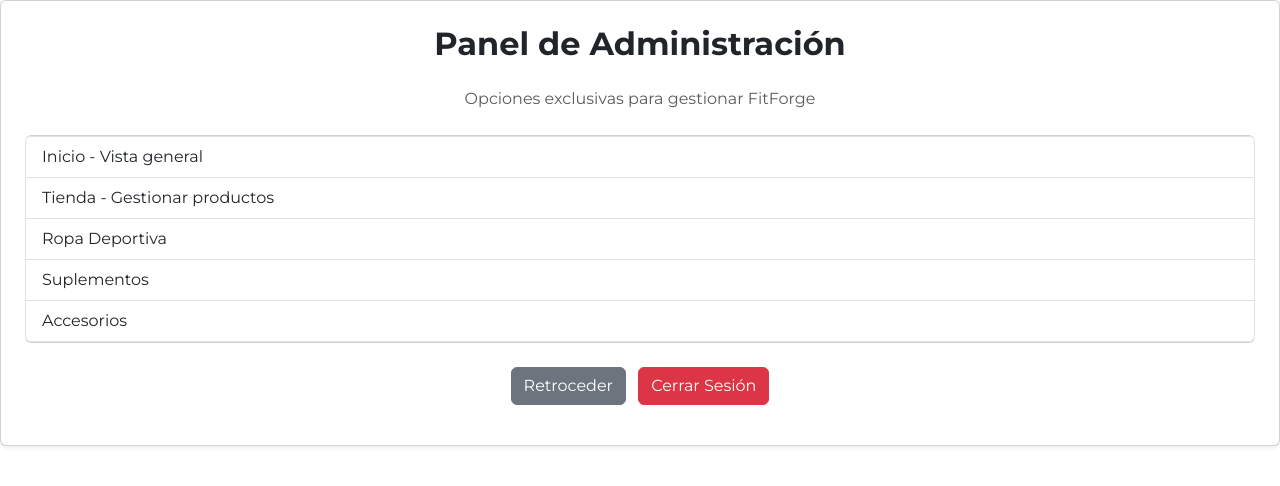
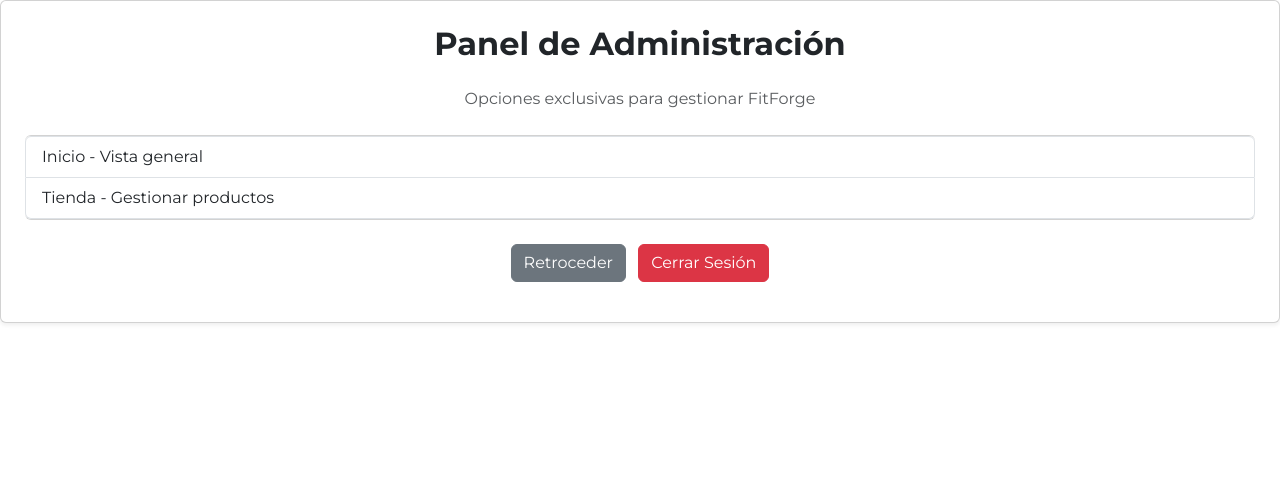
Before and after one commit to RamzaF/PF-Fitforge, a Spring Boot app: page /admin in a window 1280 px wide. Shown: the top 486 px of the page. Run offline with Spring Boot 4, Linux system fonts and the light colour scheme; the visitor is signed in with stand-in values (Sample User, id 1); some of the project's set-up classes (security, data sources, template engines, error pages and the like) are left out, and stand-ins take their place; some libraries are stand-ins or nearby versions.

Commit message:
Interfaz de admin recortada y mejorada (Ocultar opciones innecesarias para admin)

```diff
--- a/InitializrSpringbootProject/src/main/resources/templates/admin.html
+++ b/InitializrSpringbootProject/src/main/resources/templates/admin.html
@@ -34,15 +34,6 @@
                     <li class="list-group-item">
                         <a href="/tienda/listado" class="text-decoration-none text-dark">Tienda - Gestionar productos</a>
                     </li>
-                    <li class="list-group-item">
-                        <a href="/admin/ropa-deportiva" class="text-decoration-none text-dark">Ropa Deportiva</a>
-                    </li>
-                    <li class="list-group-item">
-                        <a href="/admin/suplementos" class="text-decoration-none text-dark">Suplementos</a>
-                    </li>
-                    <li class="list-group-item">
-                        <a href="/admin/accesorios" class="text-decoration-none text-dark">Accesorios</a>
-                    </li>
                 </ul>
                 <p class="text-center mt-4">
                     <a href="/" class="btn btn-secondary me-2">Retroceder</a>
--- a/InitializrSpringbootProject/src/main/resources/templates/layout/plantilla.html
+++ b/InitializrSpringbootProject/src/main/resources/templates/layout/plantilla.html
@@ -12,7 +12,7 @@
         <link rel="stylesheet" href="https://cdn.jsdelivr.net/npm/bootstrap-icons@1.10.3/font/bootstrap-icons.css">
         <!-- CSS personalizado -->
         <link rel="stylesheet" th:href="@{/css/estilos.css}" />
-        <link rel="icon" type="image/x-icon" th:href="@{/uploads/favicon.ico}">
+        <link rel="icon" type="image/x-icon" th:href="@{/Uploads/favicon.ico}">
         <!-- Fuentes de Google -->
         <link href="https://fonts.googleapis.com/css2?family=Montserrat:wght@400;500;600;700&display=swap" rel="stylesheet">
     </head>
@@ -35,14 +35,23 @@
             <nav class="navbar navbar-expand-lg navbar-dark bg-dark shadow-sm py-2">
                 <div class="container">
                     <a class="navbar-brand" href="/">
-                        <img th:src="@{/uploads/FitForge logo oficial-white.png}" alt="FitForge Logo" height="40">
+                        <img th:src="@{/Uploads/FitForge logo oficial-white.png}" alt="FitForge Logo" height="40">
                     </a>
                     <button class="navbar-toggler" type="button" data-bs-toggle="collapse" data-bs-target="#navbarMain" aria-controls="navbarMain" aria-expanded="false" aria-label="Toggle navigation">
                         <span class="navbar-toggler-icon"></span>
                     </button>
                     <div class="collapse navbar-collapse" id="navbarMain">
-                        <ul class="navbar-nav ms-auto mb-2 mb-lg-0">
-                            <!-- Opciones para todos (admin y usuario) -->
+                        <!-- Menú para administradores -->
+                        <ul class="navbar-nav ms-auto mb-2 mb-lg-0" sec:authorize="hasRole('ROLE_ADMIN')">
+                            <li class="nav-item">
+                                <a class="nav-link" href="/admin/productos/listado">Admin</a>
+                            </li>
+                            <li class="nav-item">
+                                <a class="nav-link" href="/tienda/listado">Tienda</a>
+                            </li>
+                        </ul>
+                        <!-- Menú para no administradores -->
+                        <ul class="navbar-nav ms-auto mb-2 mb-lg-0" sec:authorize="!hasRole('ROLE_ADMIN')">
                             <li class="nav-item">
                                 <a class="nav-link" href="/">Inicio</a>
                             </li>
@@ -59,11 +68,6 @@
                                     <li><a class="dropdown-item" href="/categoria/Accesorios">Accesorios</a></li>
                                 </ul>
                             </li>
-                            <!-- Opción exclusiva para administradores -->
-                            <li class="nav-item" sec:authorize="hasRole('ROLE_ADMIN')">
-                                <a class="nav-link" href="/admin/productos/listado">Admin</a>
-                            </li>
-                            <!-- Opciones exclusivas para usuarios (no admin) -->
                             <li class="nav-item">
                                 <a class="nav-link" href="/nosotros">Nosotros</a>
                             </li>
@@ -109,7 +113,7 @@
         <div th:fragment="Banner-p" class="position-relative hero-section">
             <div class="hero-bg position-absolute top-0 start-0 w-100" style="min-height: 50vh;">
                 <div class="overlay-dark position-absolute top-0 start-0 w-100 h-100"></div>
-                <img th:src="@{/uploads/Banner.PNG}" alt="Background" class="w-100 h-100 object-fit-cover position-absolute top-0 start-0">
+                <img th:src="@{/Uploads/Banner.PNG}" alt="Background" class="w-100 h-100 object-fit-cover position-absolute top-0 start-0">
             </div>
             <div class="position-relative hero-content d-flex align-items-center justify-content-center w-100" style="min-height: 50vh;">
                 <div class="container text-center text-white py-5">
```
